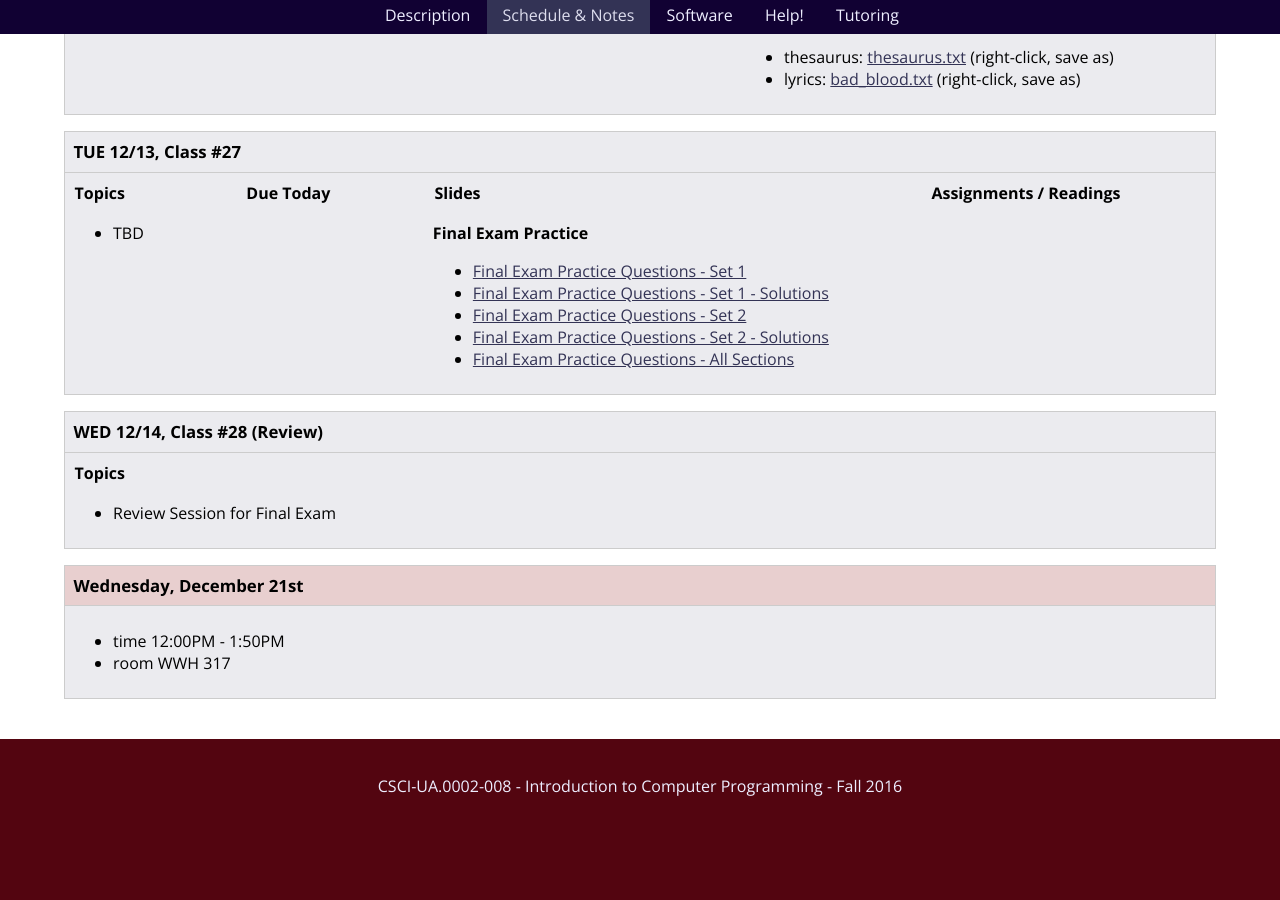
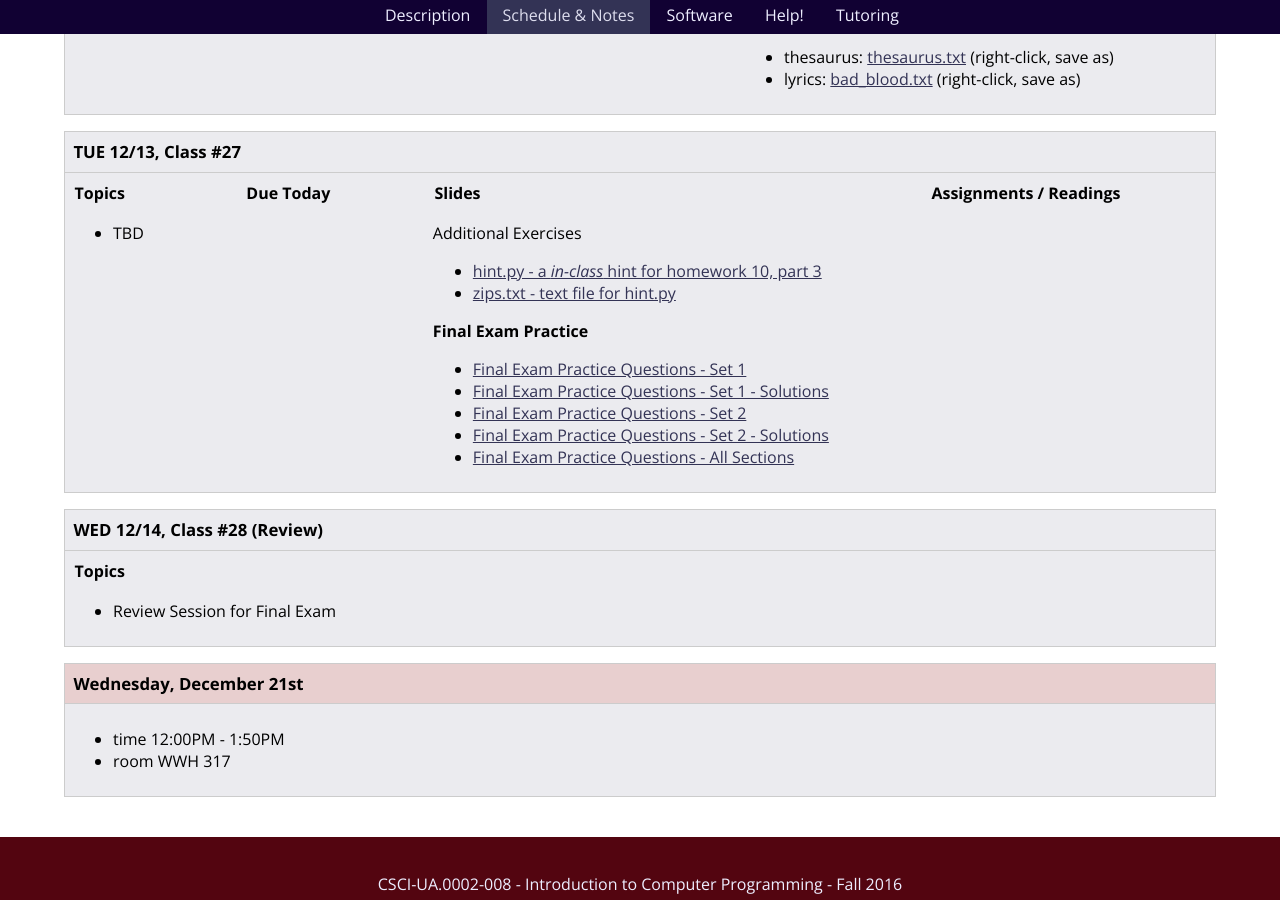
Before and after one commit to foureyes/csci-ua.0002-fall2016-008, a Jekyll site: the page built from schedule.markdown, in a window 1280 px wide and 900 px high, scrolled down 9316 px. Built offline with Jekyll 4.4.1, drawn with Linux system fonts in a browser that asks for light colours; before the commit the page ends 10187 px from its top, so only the background shows below that; some of the changed lines change nothing that is shown.

Commit message:
add class 27

```diff
--- a/_includes/classes/27/materials.markdown
+++ b/_includes/classes/27/materials.markdown
@@ -6,6 +6,11 @@
 
 <article class="slides" markdown="block">
 #### Slides
+
+Additional Exercises
+
+* [hint.py - a _in-class_ hint for homework 10, part 3](homework/hw10/hint.py)
+* [zips.txt - text file for hint.py](homework/hw10/zips.txt)
 
 {% comment %}
 __Final Exam Out-of-Class Review__
@@ -28,9 +33,5 @@ __Final Exam Practice__
 <article class="assignments" markdown="block">
 #### Assignments / Readings
 
-{% comment %}
-* [hint.py - a _in-class_ hint for homework 10, part 3](homework/hw10/hint.py)
-* [zips.txt - text file for hint.py](homework/hw10/zips.txt)
-{% endcomment %}
 
 </article>
```
Also changed, not shown: 1 other file.
